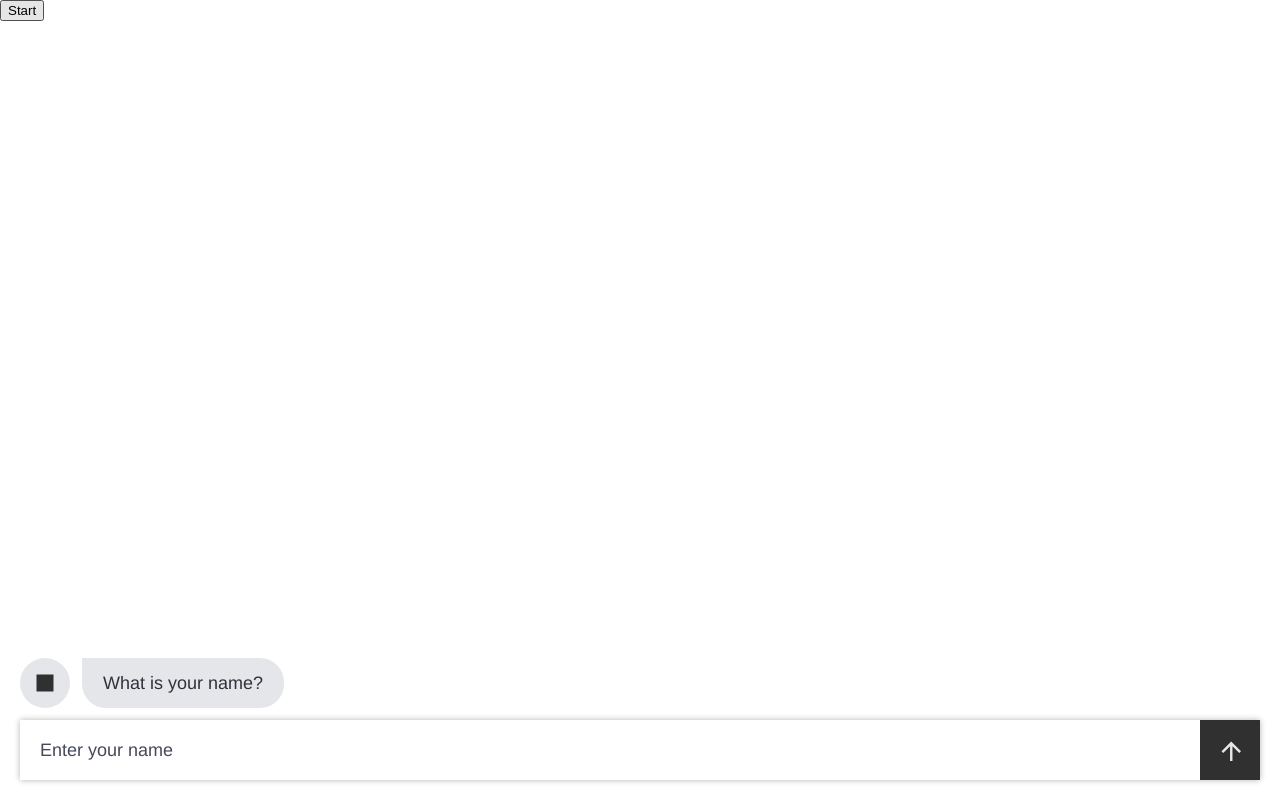
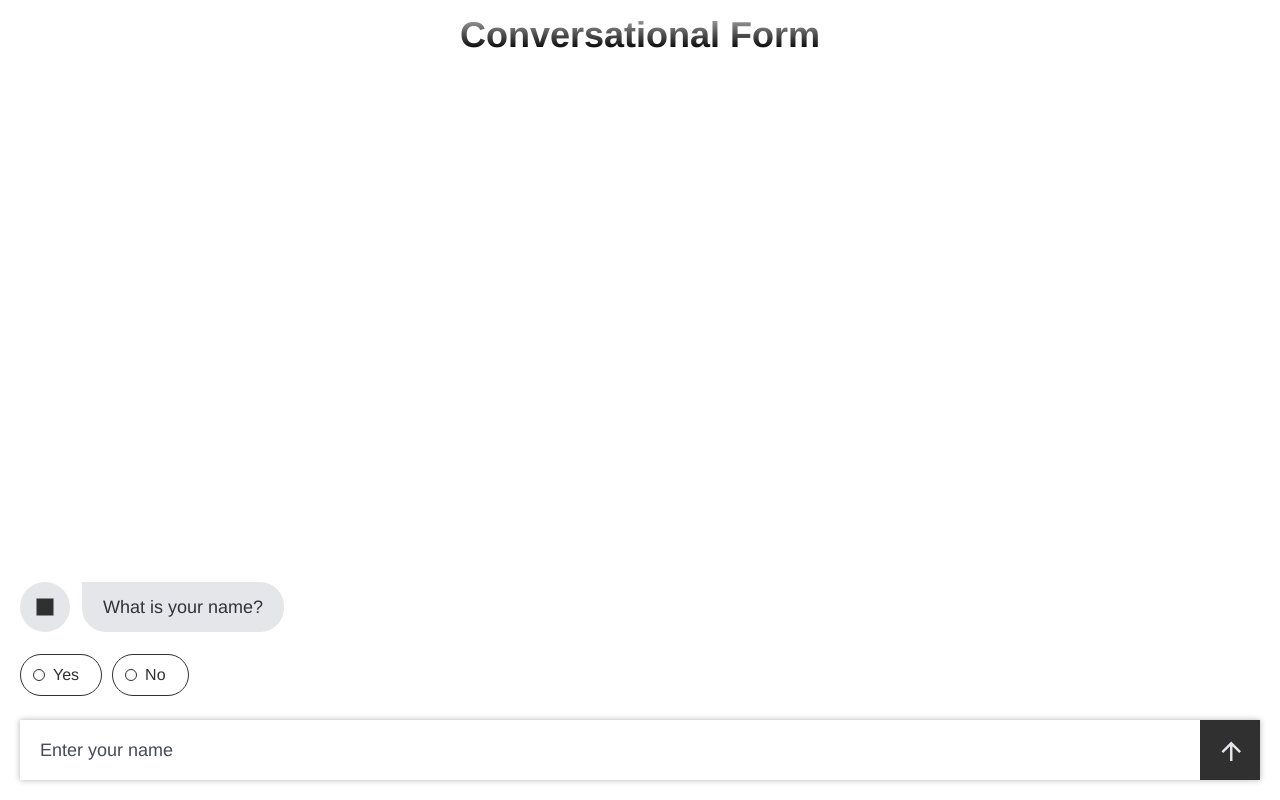
Before and after one commit to mrfade/cf-react, a React (Create React App) app: page / in a window 1280 px wide. Built offline with nearby package versions, Linux system fonts and the light colour scheme.

Commit message:
some updates & bug fix

```diff
--- a/src/App.js
+++ b/src/App.js
@@ -1,43 +1,43 @@
-import { useEffect } from 'react';
-import { useDispatch, useSelector } from 'react-redux';
-import { start, setQuestions, validateAndSubmit } from './stores/app';
+import { useEffect } from "react";
+import { useDispatch, useSelector } from "react-redux";
+import { start, setQuestions, validateAndSubmit } from "./stores/app";
 
-import ChatList from './components/ChatList';
-import CfInput from './components/CfInput';
+import ChatList from "./components/ChatList";
+import CfInput from "./components/CfInput";
+import { CfTitle } from "./components/CfTitle";
 
-import './styles/conversational-form.scss';
+import "./styles/conversational-form.scss";
 
 function App() {
-
   const questions = [
     {
-      type: 'text',
-      label: 'What is your name?',
-      name: 'name',
-      placeholder: 'Enter your name',
-      required: true,
-      validation: 'email'
-    },
-    {
-      type: 'robot-message',
-      label: 'Great!',
-    },
-    {
-      type: 'robot-message',
-      label: 'One more question',
-    },
-    {
-      type: 'email',
-      label: 'What is your email?',
-      name: 'email',
-      placeholder: 'Enter your email',
+      type: "multi",
+      label: "What is your name?",
+      name: "name",
+      placeholder: "Enter your name",
       required: true,
     },
     {
-      type: 'multi',
-      label: 'Do you want to subscribe to our newsletter?',
-      name: 'subscribe',
-      placeholder: 'Select an option',
+      type: "robot-message",
+      label: "Great!",
+    },
+    {
+      type: "robot-message",
+      label: "One more question",
+    },
+    {
+      type: "text",
+      label: "What is your email?",
+      name: "email",
+      placeholder: "Enter your email",
+      required: true,
+      validation:"email",
+    },
+    {
+      type: "multi",
+      label: "Do you want to subscribe to our newsletter?",
+      name: "subscribe",
+      placeholder: "Select an option or type your own",
       required: true,
     },
   ];
@@ -46,32 +46,31 @@ function App() {
   dispatch(setQuestions(questions));
 
   const upHandler = ({ key, shiftKey }) => {
-    if (key === 'Enter' && !shiftKey) {
+    if (key === "Enter" && !shiftKey) {
       dispatch(validateAndSubmit());
     }
-  }
+  };
 
   useEffect(() => {
-    window.addEventListener('keypress', upHandler);
+    window.addEventListener("keypress", upHandler);
 
     return () => {
-      window.removeEventListener('keypress', upHandler);
+      window.removeEventListener("keypress", upHandler);
     };
   }, []);
 
   const startConversation = () => {
     dispatch(start());
-  }
+  };
 
   useEffect(() => {
-    console.log('App rendered');
     startConversation();
   }, []);
 
   return (
     <div>
-      <button onClick={() => startConversation()} style={{ zIndex: 1000, position: 'fixed' }}>Start</button>
-      <div className='conversational-form conversational-form--enable-animation conversational-form--show'>
+      <div className="conversational-form conversational-form--enable-animation conversational-form--show">
+        <CfTitle />
         <div className="conversational-form-inner">
           <ChatList />
           <CfInput />
--- a/src/components/CfInput/index.js
+++ b/src/components/CfInput/index.js
@@ -22,7 +22,7 @@ export default function CfInput() {
 
   useEffect(() => {
     inputRef.current.focus();
-  }, [currentQuestion]);
+  }, [currentQuestion,errorMessage]);
 
   return (
     <div className={classNames('cf-input animate-in', {
@@ -30,7 +30,7 @@ export default function CfInput() {
       'disabled': errorMessage.length > 0
     })}>
       <CfInfo />
-      {type === "multi" ? <CfInputControlElements /> : null}
+      {!disabled && type === "multi" ? <CfInputControlElements /> : null}
       <div className="inputWrapper">
         <input
           required={required}
--- a/src/components/CfInputControlElements/index.js
+++ b/src/components/CfInputControlElements/index.js
@@ -30,24 +30,28 @@ export default function CfInputControlElements() {
           transform: "translateX(0px)",
         }}
       >
-        <div className="cf-radio-button cf-button animate-in" tabindex="2">
         <div
+          className="cf-radio-button cf-button animate-in "
           onClick={(e) => {
             e.preventDefault();
             handleInputChange("Yes");
           }}
+          tabindex="2"
         >
+          <div>
             <div className="cf-radio"></div>
             <span>Yes</span>
           </div>
         </div>
-        <div className="cf-radio-button cf-button animate-in" tabindex="3">
         <div
+          className="cf-radio-button cf-button animate-in"
           onClick={(e) => {
             e.preventDefault();
-              handleInputChange("No");
+            handleInputChange("Yes");
           }}
+          tabindex="3"
         >
+          <div>
             <div className="cf-radio"></div>
             <span>No</span>
           </div>
--- /dev/null
+++ b/src/components/CfTitle/index.js
@@ -0,0 +1,16 @@
+import React from "react";
+
+export const CfTitle = () => {
+  return (
+    <div style={{
+        display: "flex",
+        justifyContent: "center",
+        alignItems: "center",
+        flexDirection: "column",
+        background: "white",
+        width: "100%",
+    }}>
+      <h1>Conversational Form</h1>
+    </div>
+  );
+};
--- a/src/stores/app.js
+++ b/src/stores/app.js
@@ -164,10 +164,11 @@ export const validateAndSubmit = () => (dispatch, getState) => {
   if (!valid) {
     dispatch(setErrorMessage(errorMessage));
     dispatch(setValue(''));
-
+    dispatch(setDisabled(true));
     setTimeout(() => {
       dispatch(setErrorMessage(''));
       dispatch(setValue(value));
+      dispatch(setDisabled(false));
     }, 2000);
 
     return;
```
Also changed, not shown: src/components/CfSubmitButton/index.js (+8 -8 lines). Lines whose indentation alone changed are shown as unchanged.
